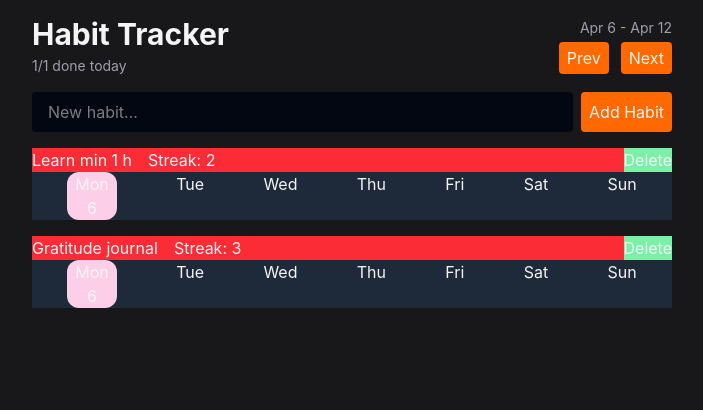
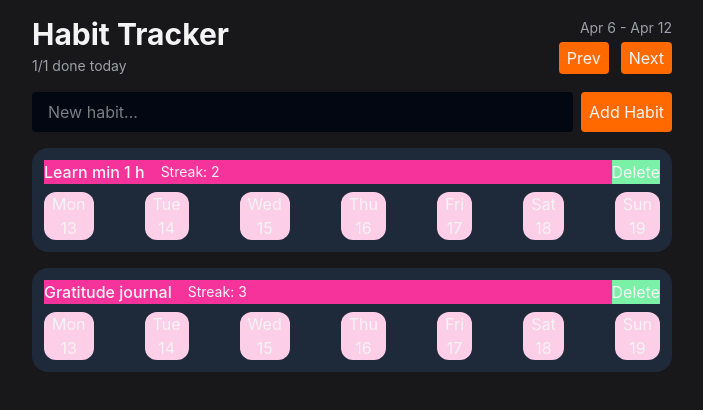
Before and after one commit to andreaBokova/react-habit-tracker-app, a React (Vite) app: page / in a window 1280 px wide. Shown: the top 410 px of the page, without its empty margins (288-991 px from the left). Built offline with nearby package versions, Linux system fonts and the light colour scheme.

Commit message:
added visible dates formatting

```diff
--- a/package.json
+++ b/package.json
@@ -11,6 +11,7 @@
   },
   "dependencies": {
     "@tailwindcss/vite": "^4.3.2",
+    "date-fns": "^4.4.0",
     "react": "^19.2.7",
     "react-dom": "^19.2.7",
     "tailwindcss": "^4.3.2"
--- a/src/components/HabitList.tsx
+++ b/src/components/HabitList.tsx
@@ -1,3 +1,5 @@
+import { Button } from "./Button";
+import { endOfWeek, startOfWeek, eachDayOfInterval, format } from "date-fns";
 
 export function HabitList() {
   const habits = [
@@ -18,15 +20,27 @@ type HabitItemProps = {
 };
 
 function HabitItem({ habit }: HabitItemProps) {
+  const visibleDates = eachDayOfInterval({
+    start: startOfWeek(new Date(), {weekStartsOn: 1}),
+    end: endOfWeek(new Date(), {weekStartsOn: 1}),
+  });
+
   return (
-    <div className="bg-gray-800">
-      <div className="bg-red-500 flex items-center flex-row gap-4">
-        <span>{habit.name}</span>
-        <span>Streak: {habit.streak}</span>
+    <div className="bg-gray-800 rounded-2xl p-3 flex flex-col gap-2">
+      <div className="flex flex-row gap-4 justify-between bg-pink-500 items-center">
+        <span className="font-medium">{habit.name}</span>
+        <span className="text-sm">Streak: {habit.streak}</span>
+        {/* <Button text="Delete" className="bg-green-300 ml-auto" /> */}
         <button className="bg-green-300 ml-auto">Delete</button>
       </div>
-      <div className="flex justify-evenly gap-6">
-        <div className="rounded-xl bg-pink-200 px-2 flex flex-col text-center">
+      <div className="flex items-center justify-between">
+        {visibleDates.map((date) => (
+          <div className="rounded-xl bg-pink-200 px-2 flex flex-col text-center">
+            <span>{format(date, "eee")}</span>
+            <span>{format(date, "d")}</span>
+          </div>
+        ))}
+        {/* <div className="rounded-xl bg-pink-200 px-2 flex flex-col text-center">
           <span>Mon</span>
           <span>6</span>
         </div>
@@ -35,7 +49,7 @@ function HabitItem({ habit }: HabitItemProps) {
         <div>Thu</div>
         <div>Fri</div>
         <div>Sat</div>
-        <div>Sun</div>
+        <div>Sun</div> */}
       </div>
     </div>
   );
```
Also changed, not shown: 1 other file (tests, documents, lock files or other folders).
